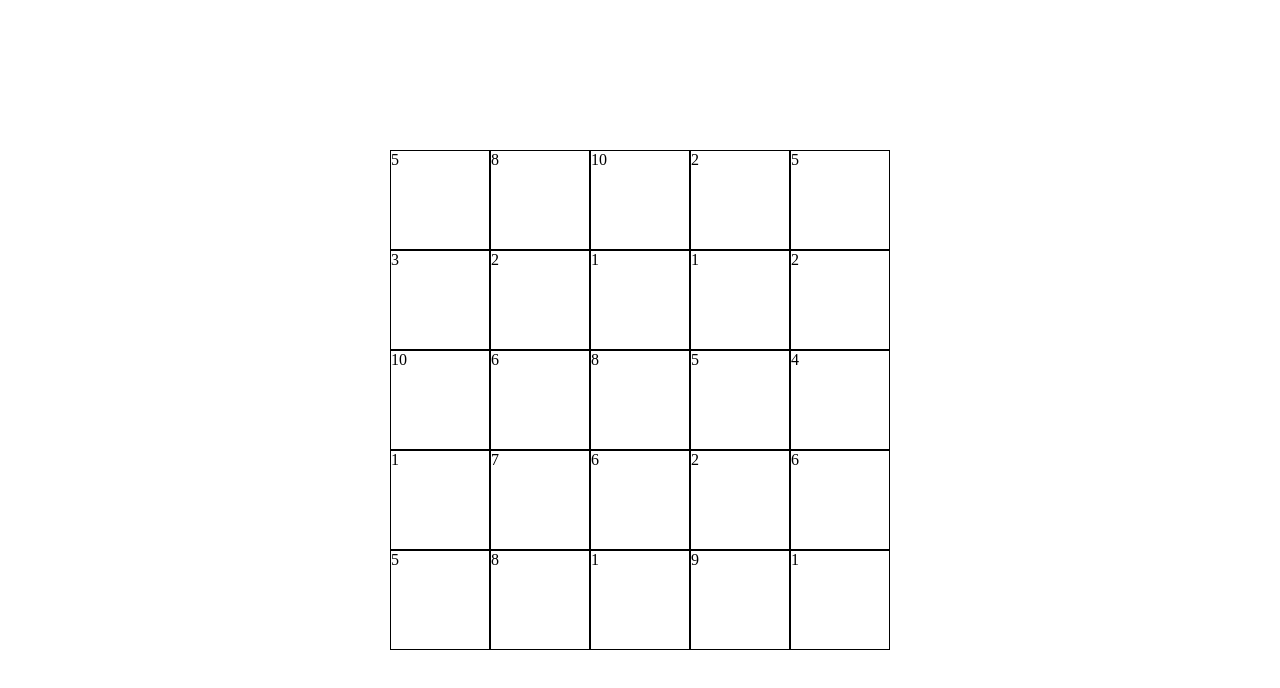
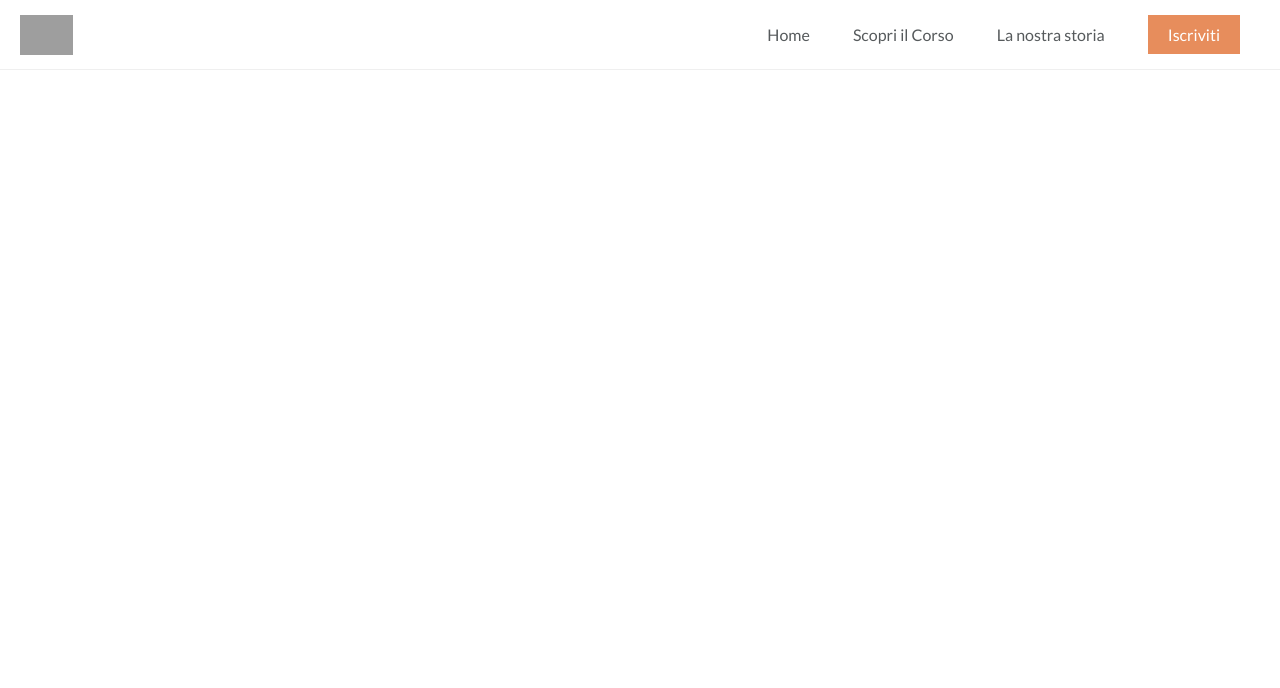
Before and after one commit to nicolamamo/js-jq-grigliaquadrati, a plain HTML site: page index.html in a window 1280 px wide. Drawn offline with nearby package versions, Linux system fonts and the light colour scheme; grey boxes are pictures that could not be loaded.

Commit message:
Add files via upload

```diff
--- a/index.html
+++ b/index.html
@@ -2,44 +2,58 @@
 <html lang="en" dir="ltr">
     <head>
         <meta charset="utf-8">
-        <title>griglia</title>
+        <meta name="viewport" content="width=device-width, initial-scale=1">
+        <link rel="stylesheet" href="https://use.fontawesome.com/releases/v5.5.0/css/all.css">
+        <link href="https://fonts.googleapis.com/css?family=Lato" rel="stylesheet">
         <link rel="stylesheet" href="style.css">
-        <script src="https://ajax.googleapis.com/ajax/libs/jquery/3.3.1/jquery.min.js"></script>
+        <title>Hamburger Menu</title>
     </head>
     <body>
-        <div class="container">
-            <div id="griglia">
-                <div class="quadrato"></div>
-                <div class="quadrato"></div>
-                <div class="quadrato"></div>
-                <div class="quadrato"></div>
-                <div class="quadrato"></div>
-                <div class="quadrato"></div>
-                <div class="quadrato"></div>
-                <div class="quadrato"></div>
-                <div class="quadrato"></div>
-                <div class="quadrato"></div>
-                <div class="quadrato"></div>
-                <div class="quadrato"></div>
-                <div class="quadrato"></div>
-                <div class="quadrato"></div>
-                <div class="quadrato"></div>
-                <div class="quadrato"></div>
-                <div class="quadrato"></div>
-                <div class="quadrato"></div>
-                <div class="quadrato"></div>
-                <div class="quadrato"></div>
-                <div class="quadrato"></div>
-                <div class="quadrato"></div>
-                <div class="quadrato"></div>
-                <div class="quadrato"></div>
-                <div class="quadrato"></div>
 
-
-
+        <header>
+            <div class="header-left">
+                <img src="http://boolean.careers/images/common/logo.png" alt="">
             </div>
-        </div>
-
-    <script type="text/javascript" src="main.js"></script>
+            <div class="header-right">
+                <ul>
+                    <li>
+                        <a href="#">Home</a>
+                    </li>
+                    <li>
+                        <a href="#">Scopri il Corso</a>
+                    </li>
+                    <li>
+                        <a href="#">La nostra storia</a>
+                    </li>
+                    <li>
+                        <a href="#" class="cta">Iscriviti</a>
+                    </li>
+                </ul>
+                <a href="#" id="barre">
+                    <i class="fas fa-bars"></i>
+                </a>
+            </div>
+            <div class="hamburger-menu" id="sandwich">
+                <ul>
+                    <li>
+                        <a href="#">Home</a>
+                    </li>
+                    <li>
+                        <a href="#">Scopri il Corso</a>
+                    </li>
+                    <li>
+                        <a href="#">La nostra storia</a>
+                    </li>
+                    <li>
+                        <a href="#" class="cta">Iscriviti</a>
+                    </li>
+                </ul>
+                <a href="#" class="close">
+                    <i class="fas fa-times"></i>
+                </a>
+            </div>
+        </header>
+        <script src="https://ajax.googleapis.com/ajax/libs/jquery/3.3.1/jquery.min.js"></script>
+        <script src="main.js" charset="utf-8"></script>
     </body>
 </html>
--- a/main.js
+++ b/main.js
@@ -1,18 +1,7 @@
-function assegna_numero(){
-    $( ".quadrato" ).each(function(){
-        var numero = genera_random(1,10)
-        console.log(numero);
-        $(this).append(numero);
-    });
-
-}
-assegna_numero();
 
 
-
-
-
-
-function genera_random (min, max){
-return Math.floor(Math.random() *(max-min+1)) + min;
-}
+$(document).ready(function(){
+  $("#barre").click(function(){
+    $("#sandwich").toggle();
+  });
+});
--- a/style.css
+++ b/style.css
@@ -1,24 +1,104 @@
-*{
+* {
+    box-sizing: border-box;
+    padding: 0;
     margin: 0;
-    padding: 0;
-    box-sizing: border-box;
+    font-family: 'Lato', sans-serif;
+}
+header {
+    padding: 0 20px;
+    width: 100%;
+    height: 70px;
+    background: white;
+    border-bottom: 1px solid #efefef;
+}
+.header-left, .header-right {
+    float: left;
+    height: 100%;
+}
+.header-left {
+    width: 20%;
+}
+.header-right {
+    width: 80%;
+}
+.header-left img {
+    height: 40px;
+    margin-top: 15px;
+}
+.header-right > a {
+    display: none;
+}
+.header-right ul {
+    list-style: none;
+    height: 100%;
+    text-align: right;
+}
+.header-right ul li {
+    display: inline-block;
+    margin: 0 20px;
+    line-height: 70px;
+    height: 100%;
+}
+.header-right ul li a {
+    color: #565A5C;
+    text-decoration: none;
+}
+.header-right ul li a.cta {
+    padding: 10px 20px;
+    color: white;
+    background: #E78D5C;
 }
 
-.container{
+.hamburger-menu {
+    position: absolute;
+    top: 0;
+    left: 0;
+    display: none;
+    padding: 20px;
     width: 100%;
-    height: 100vh;
+    height: 100%;
+    min-width: 100vw;
+    min-height: 100vh;
+    background: #2B3F58;
+}
+.hamburger-menu ul {
     display: flex;
+    height: 100%;
+    flex-direction: column;
+    justify-content: space-around;
+    align-items: flex-start;
+    list-style: none;
 }
+.hamburger-menu ul li a {
+    color: white;
+    text-decoration: none;
+    font-size: 25px;
+    border-bottom: 2px solid white;
+}
+.close {
+    display: block;
+    position: absolute;
+    right: 20px;
+    top: 20px;
+    color: white;
+    font-size: 35px;
+    text-decoration: none;
+}
+@media screen and (max-width: 1000px)
+{
+    .header-right ul {
+        display: none;
+    }
+    .header-right > a {
+        display: block;
+        height: 100%;
+        line-height: 70px;
+        float: right;
+        color: lightgrey;
+        font-size: 20px;
+    }
 
-#griglia{
-    width: 500px;
-    height: 500px;
-    margin: auto;
+    .hamburger-menu.active {
+        display: block;
+    }
 }
-
-.quadrato{
-    width: 100px;
-    height: 100px;
-    border: 1px solid black;
-    float: left;
-}
```
